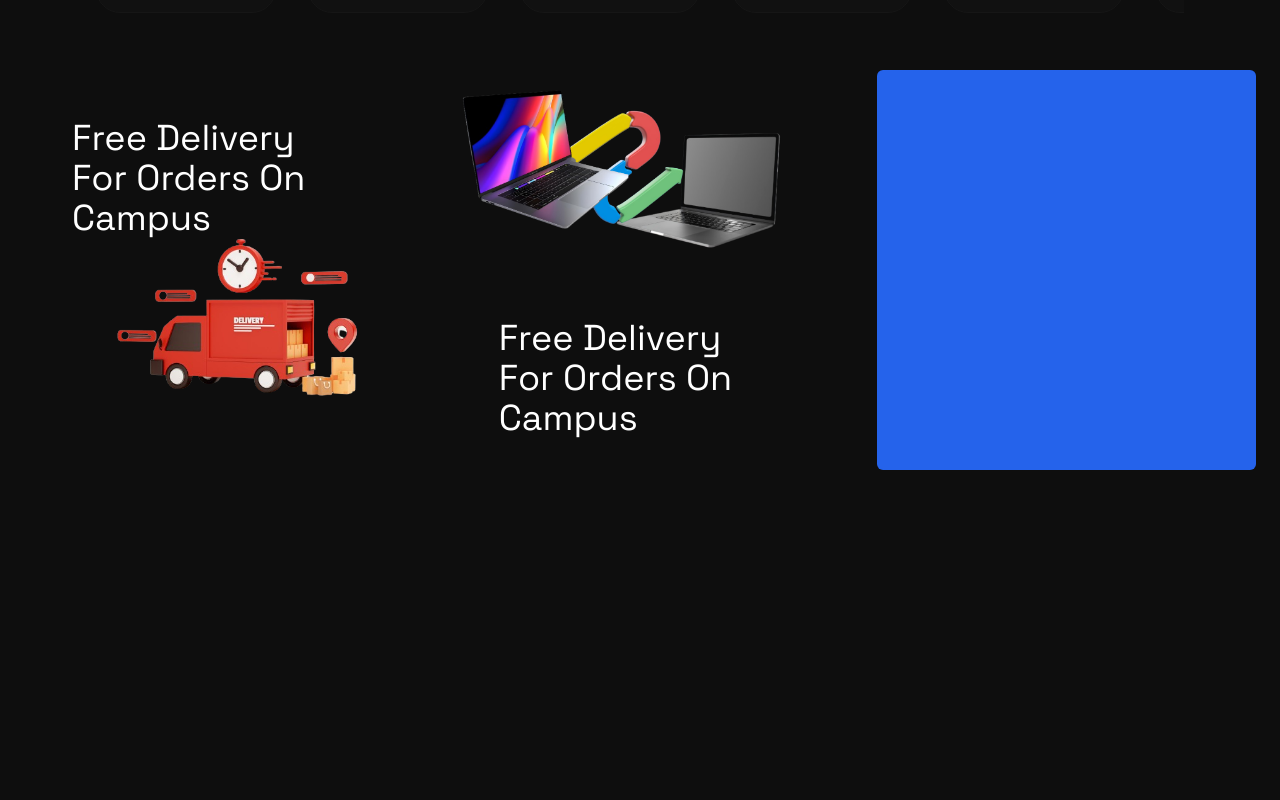
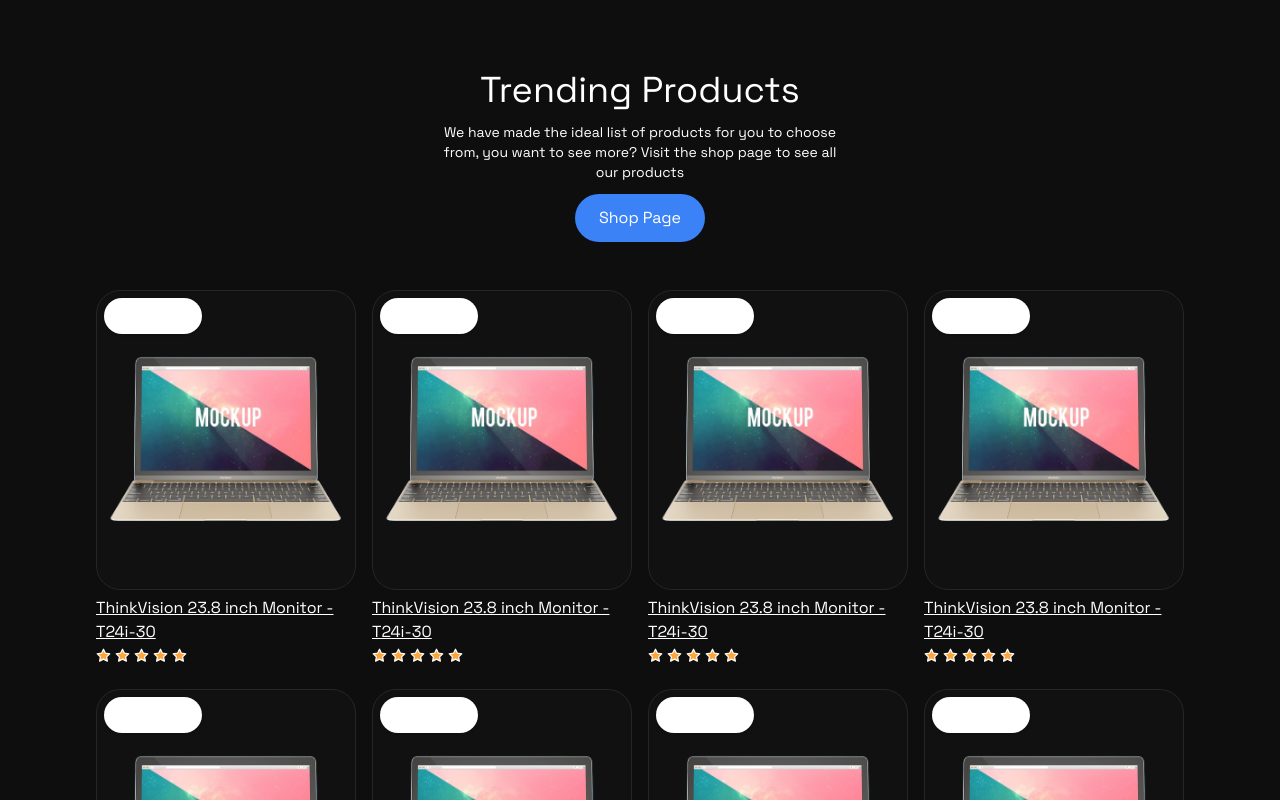
Before and after one commit to orekode/rapidUi, a React (Vite) app: page / in a window 1280 px wide. Shown: the part 980-1780 px from the top of the page. Before the commit the page ends 1490 px from the top, so only its background shows below. Built offline with nearby package versions, Linux system fonts and the light colour scheme; a web font is replaced by a local one.

Commit message:
add products card to home page, create card component

```diff
--- /dev/null
+++ b/src/components/Button.jsx
@@ -0,0 +1,13 @@
+
+
+
+export const Md = ({ children }) => {
+  return (
+    <div className="group relative bg-blue-500  text-white px-6 py-3 rounded-3xl w-max  max-[965px]:mx-auto overflow-hidden active:scale-90 transition-all duration-150">
+        <button className="relative z-10 outline-none s">
+            {children}
+        </button>
+        <div className="absolute z-0 top-0 left-0 h-full w-0 group-hover:w-full bg-red-500 transition-all duration-300"></div>
+    </div>
+  )
+}
--- /dev/null
+++ b/src/components/Card.jsx
@@ -0,0 +1,43 @@
+
+import { motion } from "framer-motion";
+import { ShoppingBag, Star } from "lucide-react";
+
+export const Product = () => {
+    return (
+      <div className="relative group">
+          <div className="w-full h-[300px] max-[550px]:h-[220px] max-[360px]:h-[170px] overflow-hidden relative border border-[#262626] bg-[#111] rounded-3xl">
+            <div className="h-full w-full">
+              <img src='/images/laptop.png' className="object-contain"/>
+            </div>
+
+            <div className="transition-all duration-300 absolute -bottom-52 group-hover:bottom-2 left-0 w-full px-2 flex items-center gap-2 z-10">
+
+              <motion.div whileTap={{ scale: 0.85 }} className="bg-blue-600 text-white text-sm max-[360px]:text-xs px-3 py-1.5 rounded-3xl flex-grow text-center">
+                Buy Now
+              </motion.div>
+
+              <motion.div whileTap={{ scale: 0.85 }} className="flex-center bg-[#222] hover:bg-red-500 rounded-full h-[35px] w-[35px]">
+                <ShoppingBag size={20}/>
+              </motion.div>
+
+            </div>
+          </div>
+
+          <div className="details py-1.5">
+            <div className="name max-[550px]:text-sm max-[360px]:text-xs hover:text-blue-300 active:text-yellow-200 underline">ThinkVision 23.8 inch Monitor - T24i-30</div>
+            <div className="flex gap-1 py-1 text-yellowy">
+
+              {Array.from({length: 5}, (_, index) =>
+                <Star fill="#ffa436" key={index} size={15}/>
+              )}
+
+            </div>
+
+            <div className="max-[550px]:text-sm max-[360px]:text-xs top-2 left-2 absolute bg-white dark:bg-[#222] group-hover:bg-blue-60 shadow px-3 py-1.5 rounded-full">
+              Ghc 3450
+            </div>
+
+          </div>
+      </div>
+    );
+  }
--- a/src/components/index.js
+++ b/src/components/index.js
@@ -1,3 +1,5 @@
 
 
-export * as Image from "./Image";
+export * as Card   from "./Card";
+export * as Image  from "./Image";
+export * as Button from "./Button";
--- a/src/index.css
+++ b/src/index.css
@@ -29,7 +29,7 @@
     }
 
     .spacing {
-        @apply px-24 max-[1110px]:px-12 max-[370px]:px-6;
+        @apply px-24 max-[1110px]:px-12 max-[430px]:px-6 py-6;
     }
 }
 
@@ -37,3 +37,15 @@
     height: 100%;
     width: 100%;
 }
+
+.grid-box {
+    display: grid;
+    grid-template-columns: repeat(auto-fill, minmax(240px, 1fr));
+    gap: 1rem;
+}
+
+@media (max-width: 600px) {
+    .grid-box {
+        grid-template-columns: 1fr 1fr;
+    }
+}
--- a/src/layouts/Root.jsx
+++ b/src/layouts/Root.jsx
@@ -1,5 +1,5 @@
 import React from 'react';
-import { Image } from '../components';
+import { Button, Card, Image } from '../components';
 import { Link } from 'react-router-dom';
 import { ChevronLeft, ChevronRight, ShoppingBag } from "lucide-react";
 
@@ -40,7 +40,7 @@
 
       <div className="h-[70px] w-full"></div>
 
-      <section className=" grid grid-cols-12 max-[965px]:grid-cols-6 spacing py-12">
+      <section className=" grid grid-cols-12 max-[965px]:grid-cols-6 spacing">
         <div className="col-span-6 flex items-center">
           <div className="max-[965px]:max-w-[500px] max-[965px]:text-center max-[965px]:mx-auto">
             <h1 className=" h capitalize font-light text-6xl max-[1345px]:text-5xl  max-[560px]:text-4xl max-[425px]:text-3xl">
@@ -48,12 +48,7 @@
             </h1>
             <p className='max-w-[400px]  max-[965px]:mx-auto py-3'>Browse our collection of products, find the best fit for you, make an order and enjoy the rapid experience</p>
 
-            <div className="group relative bg-blue-500  text-white px-6 py-3 rounded-3xl w-max  max-[965px]:mx-auto overflow-hidden active:scale-90 transition-all duration-150">
-              <button className="relative z-10 outline-none s">
-                Shop Now
-              </button>
-              <div className="absolute z-0 top-0 left-0 h-full w-0 group-hover:w-full bg-red-500 transition-all duration-300"></div>
-            </div>
+            <Button.Md>Shop Now</Button.Md>
 
           </div>
         </div>
@@ -67,8 +62,9 @@
         </div>
       </section>
 
-      <section className="relative spacing">
+      <section className="spacing">
 
+        <div className="relative">
           <div className="flex-center h-[40px] w-[40px] rounded-full backdrop-blur-3xl bg-black bg-opacity-50 top-1/2 left-3 -translate-y-1/2 absolute z-10">
             <ChevronLeft />
           </div>
@@ -91,27 +87,27 @@
               )}
             </div>
           </div>
+        </div>
+
       </section>
 
-      <section>
-        <div className="grid grid-cols-12">
-          <div className="col-span-4 p-6">
-            <div className="card w-full h-[400px] rounded-md  relative">
-              <h1 className="text-4xl p-12">Free Delivery For Orders On Campus</h1>
-              <img src="/images/delivery.png" class="object-contain absolute top-10 left-10" />
+      <section className="spacing">
+        <div className="text-center">
+          <h1 className="text-4xl">Trending Products</h1>
+          <p className="max-w-[400px] mx-auto text-sm my-3">
+            We have made the ideal list of products for you to choose from,
+            you want to see more? Visit the shop page to see all our products
+          </p>
+          <div className="mx-auto w-max">
+            <Button.Md>Shop Page</Button.Md>
           </div>
+
         </div>
-          <div className="col-span-4 p-6">
-            <div className="card w-full h-[400px] rounded-md  relative">
-              <div className="h-1/2">
-                <img src="/images/g10.png" class="object-contain top-10 left-10" />
-              </div>
-              <h1 className="text-4xl p-12">Free Delivery For Orders On Campus</h1>
-            </div>
-          </div>
-          <div className="col-span-4 p-6">
-            <div className="card w-full h-[400px] rounded-md bg-blue-600"></div>
-          </div>
+
+        <div className="product-grid grid-box my-12">
+          {Array.from({length: 8}, (_, index) =>
+            <Card.Product key={index} />
+          )}
         </div>
       </section>
     </div>
```
Lines whose indentation alone changed are shown as unchanged.
